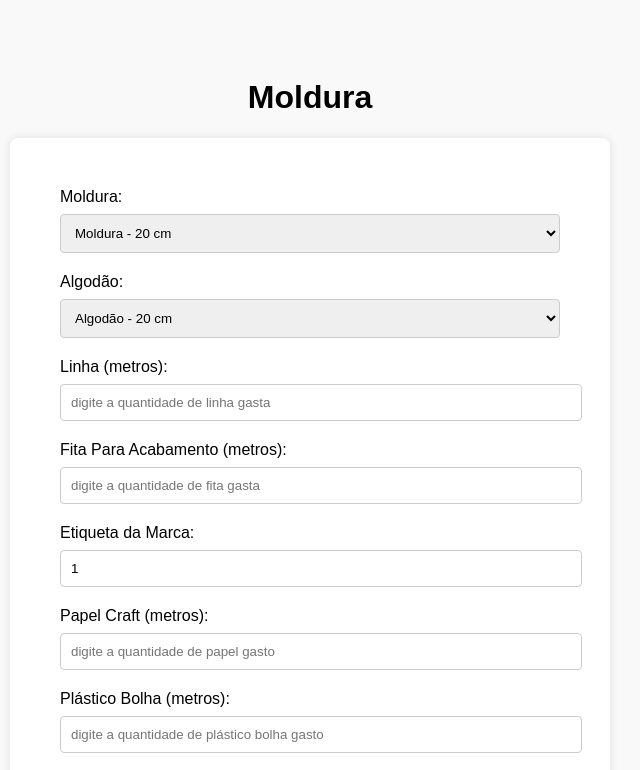
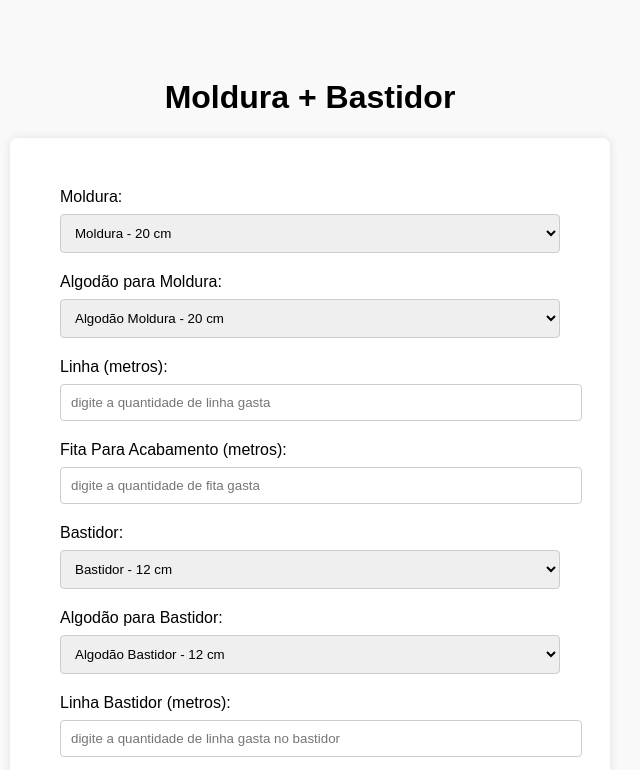
Before and after one commit to samuelhrs/bordado_moldura_bastidor, a plain HTML site: page index.html in a window 1280 px wide. Shown: the top 770 px of the page, without its empty margins (330-970 px from the left). Drawn offline with Linux system fonts and the light colour scheme.

Commit message:
alterações

```diff
--- a/index.html
+++ b/index.html
@@ -3,7 +3,7 @@
 <head>
     <meta charset="UTF-8">
     <meta name="viewport" content="width=device-width, initial-scale=1.0">
-    <title>Bordado Moldura</title>
+    <title>Bordado - Moldura + Bastidor</title>
     <link rel="shortcut icon" href="embroidery.png" type="image/x-icon">
     <style>
         body {
@@ -61,7 +61,7 @@
 </head>
 <body>
 
-<h1>Moldura</h1>
+<h1>Moldura + Bastidor</h1>
 <form>
     <label for="tipo">Moldura:</label>
     <select id="moldura" required>
@@ -69,10 +69,10 @@
         <option value="molduraMedio">Moldura - 25 cm</option>
     </select>
 
-        <label for="tipo">Algodão:</label>
+    <label for="tipo">Algodão para Moldura:</label>
     <select id="algodao" required>
-        <option value="algodaoM">Algodão - 20 cm</option>
-        <option value="algodaoG">Algodão - 25 cm</option>
+        <option value="algodaoM">Algodão Moldura - 20 cm</option>
+        <option value="algodaoG">Algodão Moldura - 25 cm</option>
     </select>
 
     <label for="tipo">Linha (metros):</label>
@@ -81,6 +81,22 @@
     <label for="tipo">Fita Para Acabamento (metros):</label>
     <input type="number" id="fita" placeholder="digite a quantidade de fita gasta">
 
+    <label for="tipo">Bastidor:</label>
+    <select id="bastidor" required>
+        <option value="bastidorPequeno">Bastidor - 12 cm</option>
+        <option value="bastidorMedio">Bastidor - 15 cm</option>
+        <option value="bastidorGrande">Bastidor - 20 cm</option>
+    </select>
+
+    <label for="tipo">Algodão para Bastidor:</label>
+    <select id="algodaoBastidor" required>
+        <option value="algodaoBP">Algodão Bastidor - 12 cm</option>
+        <option value="algodaoBM">Algodão Bastidor - 15 cm</option>
+        <option value="algodaoBG">Algodão Bastidor - 20 cm</option>
+    </select>
+
+    <label for="tipo">Linha Bastidor (metros):</label>
+    <input type="number" id="linhaBastidor" placeholder="digite a quantidade de linha gasta no bastidor">
 
     <label for="tipo">Etiqueta da Marca:</label>
     <input type="number" id="etiqueta" value="1">
```
Also changed, not shown: embroidery.png (renamed from embroidery (1).png).
